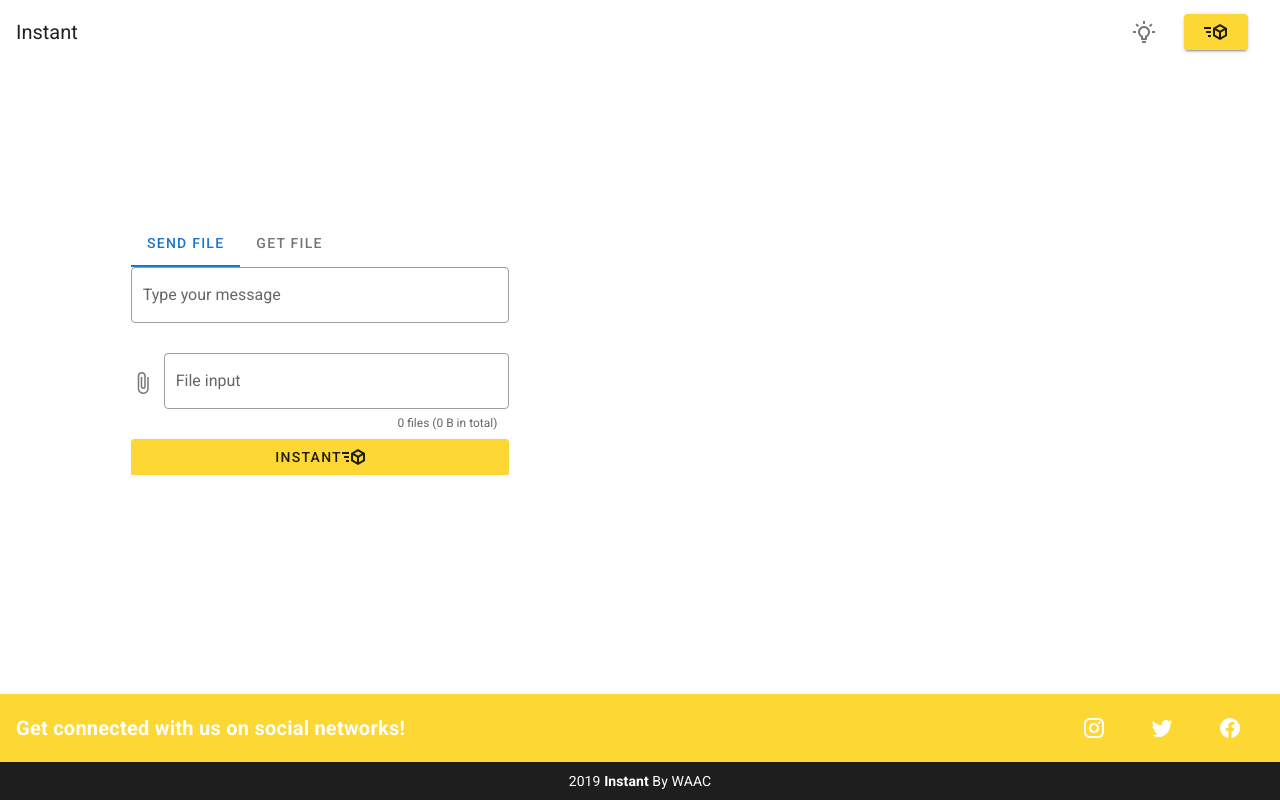
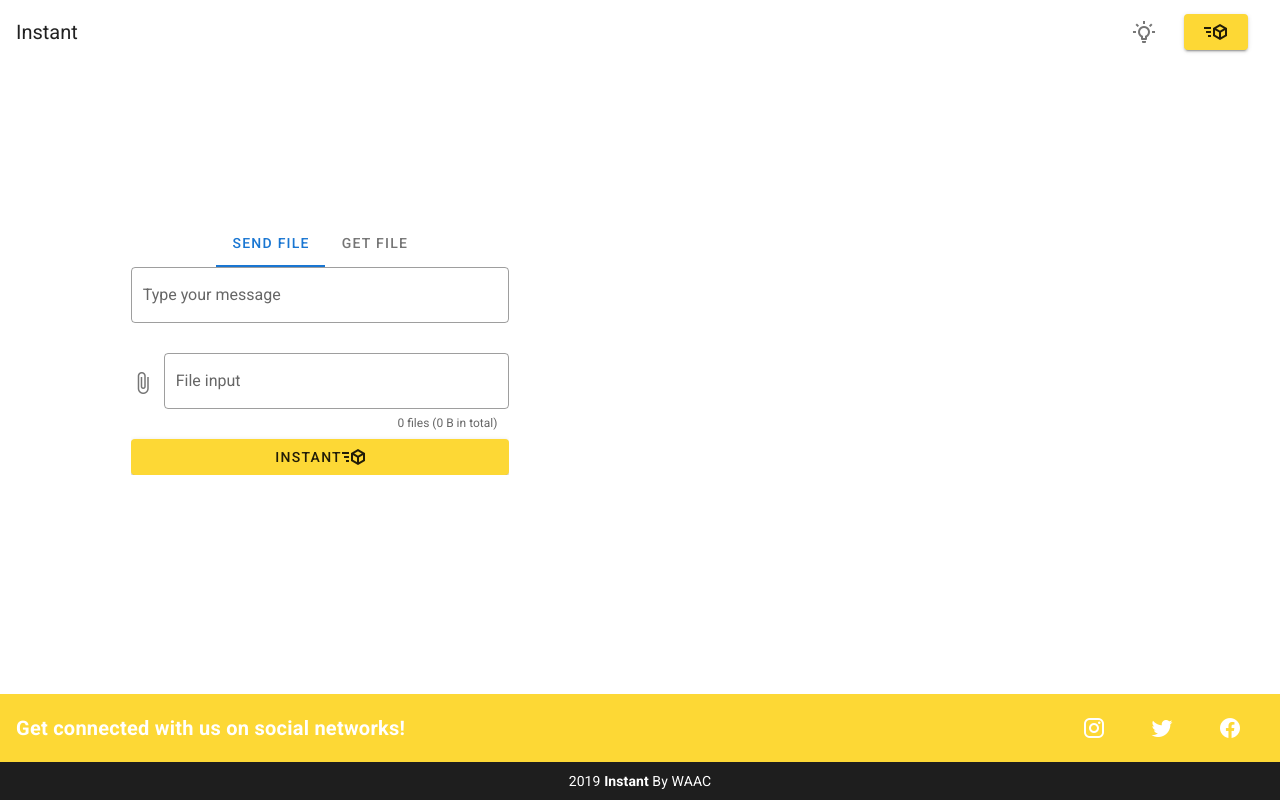
Before and after one commit to pouyapanahandeh/instant, a Vue app: page / in a window 1280 px wide. Built offline with nearby package versions, Linux system fonts and the light colour scheme.

Commit message:
update in component

```diff
--- a/src/components/content/ContentOne.vue
+++ b/src/components/content/ContentOne.vue
@@ -4,7 +4,7 @@
             <v-col cols="1"></v-col>
             <v-col cols="4" align-self="center">
                 <v-container fluid>
-                    <v-tabs>
+                    <v-tabs centered show-arrows>
                         <v-tab>Send File</v-tab>
                             <v-tab-item>
                                 <v-container>
--- a/src/components/layouts/Footer.vue
+++ b/src/components/layouts/Footer.vue
@@ -24,7 +24,7 @@
         </v-btn>
       </v-card-title>
 
-      <v-card-text class="py-2 white--text text-center">
+      <v-card-text color="grey darken-3" class="py-2 white--text text-center">
         {{ new Date().getFullYear() }}  <strong>Instant</strong> By WAAC
       </v-card-text>
     </v-card>
```
